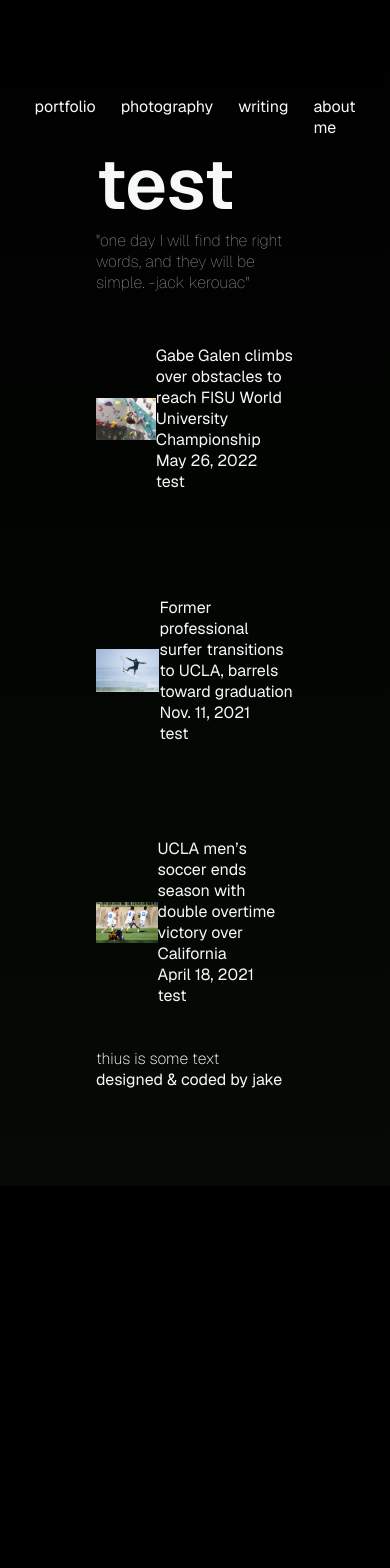
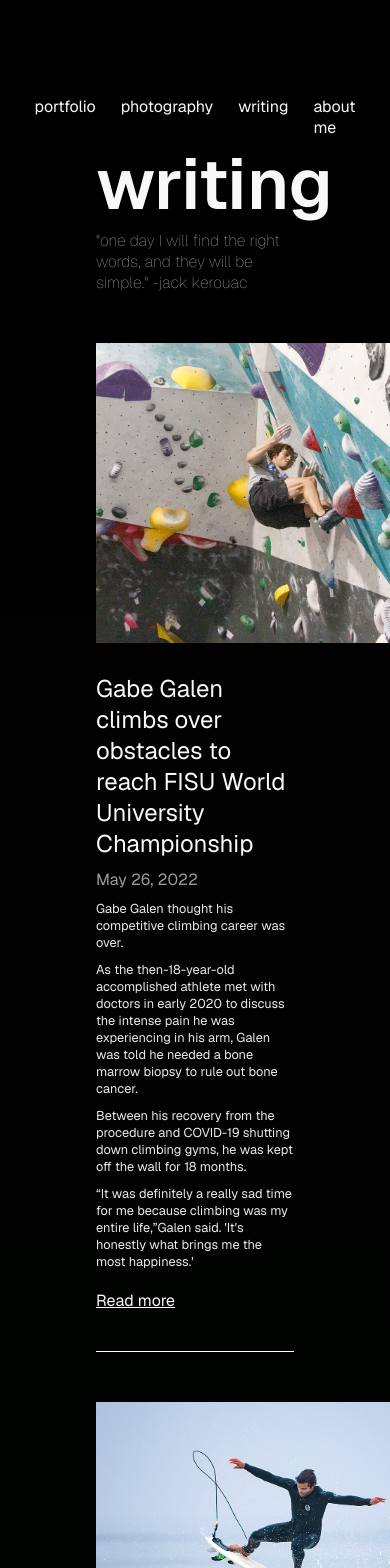
Before and after one commit to jakegreenbergbell/portfolio, a Next.js app: page /home/writing in a window 390 px wide. Shown: the top 1568 px of the page. Before the commit the page ends 1186 px from the top, so only its background shows below. Built offline with nearby package versions, Linux system fonts and the light colour scheme.

Commit message:
Progress on writing page. V1 done. - Responsive. - Images and text aligned. - Shows Daily Bruin articles.

```diff
--- a/src/app/globals.css
+++ b/src/app/globals.css
@@ -8,6 +8,9 @@
     --foreground-rgb: 247, 248, 248;
     --background-start-rgb: 0, 0, 0;
     --background-end-rgb: 5, 10, 5;
+
+    --grey-rgb: rgb(154, 155, 155);
+    --grey2-rgb: rgb(233, 233, 233);
 
     --primary-glow: conic-gradient(
         from 180deg at 50% 50%,
@@ -40,7 +43,9 @@
     --card-border-rgb: 131, 134, 135;
 
     --header-fs: clamp(1.5rem, 2rem + 10vw, 8rem);
+    --header2-fs: clamp(1rem, 1.5rem + 10vw, 5rem);
     --body-fs: clamp(0.5rem, 0.5rem + 2vw, 1.5em);
+    --small-fs: clamp(0.6em, 0.7em + 1vw, 0.8em);
 }
 
 @media (prefers-color-scheme: dark) {
--- a/src/app/home/writing/ArticleComponent.js
+++ b/src/app/home/writing/ArticleComponent.js
@@ -2,40 +2,76 @@ import Image from "next/image";
 import styled from "styled-components";
 
 export default function ArticleComponent(props) {
-    const { title, date, imageSrc, alt, link } = props;
-
+    const { title, date, imageSrc, alt, link, preview } = props;
     return (
         <WritingContainer>
             <ImageContainer>
-                <Image
-                    src={imageSrc}
-                    style={{ objectFit: "contain" }}
-                    fill={true}
-                    alt={alt}
-                />
+                <Image src={imageSrc} alt={alt} objectFit="cover" fill />
             </ImageContainer>
             <TextContainer>
-                <div>{title}</div>
-                <div>{date}</div>
-                <a href={link}>test</a>
+                <Title>{title}</Title>
+                <Date>{date}</Date>
+                <Preview>
+                    {preview.map((text) => {
+                        return <PreviewLine key={text}>{text}</PreviewLine>;
+                    })}
+                </Preview>
+                <Link href={link}>Read more</Link>
             </TextContainer>
         </WritingContainer>
     );
 }
 
 const ImageContainer = styled.div`
-    height: clamp(5em, 15em + 3vw, 30em);
-    width: clamp(5em, 15em + 3vw, 30em);
     position: relative;
-    object-fit: "contain";
+    height: 300px;
+    width: 1000px;
+    min-width: 400px;
+    max-width: 400px;
+
+    @media (max-width: 750px) {
+        height: 300px;
+        width: 1000px;
+        min-width: 300px;
+        max-width: 300px;
+    }
 `;
 const TextContainer = styled.div`
     display: flex;
     flex-direction: column;
+    gap: 10px;
 `;
 
 const WritingContainer = styled.div`
     display: flex;
     flex-direction: row;
-    align-items: center;
+    gap: 30px;
+    padding-top: 50px;
+    padding-bottom: 40px;
+    border-bottom: 1px solid white;
+
+    @media (max-width: 750px) {
+        flex-direction: column;
+    }
 `;
+
+const Date = styled.div`
+    color: var(--grey-rgb);
+`;
+
+const Title = styled.div`
+    font-size: clamp(0.2rem, 0.5rem + 50vw, 1.5rem););
+`;
+
+const Preview = styled.div`
+    color: var(--grey2-rgb);
+    font-size: var(--small-fs);
+`;
+
+const PreviewLine = styled.p`
+    padding-bottom: 10px;
+`;
+
+const Link = styled.a`
+    text-decoration: underline;
+`;
--- a/src/app/home/writing/page.js
+++ b/src/app/home/writing/page.js
@@ -1,4 +1,6 @@
 "use client";
+
+import { motion } from "framer-motion";
 
 import Header from "@/app/components/Header";
 import HeaderText from "@/app/components/HeaderText";
@@ -13,19 +15,53 @@ const DailyBruinArticles = [
         imageSrc: "/db1.jpg",
         title: "Gabe Galen climbs over obstacles to reach FISU World University Championship",
         date: "May 26, 2022",
+        preview: [
+            "Gabe Galen thought his competitive climbing career was over.",
+            "As the then-18-year-old accomplished athlete met with doctors in early 2020 to discuss the intense pain he was experiencing in his arm, Galen was told he needed a bone marrow biopsy to rule out bone cancer.",
+            "Between his recovery from the procedure and COVID-19 shutting down climbing gyms, he was kept off the wall for 18 months.",
+            "“It was definitely a really sad time for me because climbing was my entire life,”Galen said. 'It's honestly what brings me the most happiness.'",
+        ],
         link: "https://dailybruin.com/2022/05/26/gabe-galen-climbs-over-obstacles-to-reach-fisu-world-university-championship",
+        alt: "Gabe Galen climbs on an indoor climbing wall",
+        key: 1,
     },
     {
         imageSrc: "/db2.jpg",
         title: "Former professional surfer transitions to UCLA, barrels toward graduation",
         date: "Nov. 11, 2021",
+        preview: [
+            "Dillon Perillo has gone to UCLA, worked a professional career and retired.",
+            "But not in that order.",
+            "The 31-year-old Southern Californian worked for more than 10 years as a professional surfer before retiring, although he's far from retired in the typical sense.            ",
+        ],
         link: "https://dailybruin.com/2021/11/11/former-professional-surfer-transitions-to-ucla-barrels-toward-graduation",
+        alt: "Dillon Perillo does a so-called 'air' while surfing",
+        key: 2,
     },
     {
         imageSrc: "/db3.jpg",
-        title: "UCLA men’s soccer ends season with double overtime victory over California",
+        title: "UCLA men's soccer ends season with double overtime victory over California",
         date: "April 18, 2021",
+        preview: [
+            "First, a shot hit the post, then the second was blocked by a defender before a third was stopped by the goalie.",
+            "Then, Tommy Silva’s one-time putback ricocheted off the post and found the back of the net to win the game for the Bruins in the golden goal.",
+            "“I just remember it hitting two posts, a little scramble with the keeper,” the freshman defender said. “And then I was just sitting in the box and my only thought was ‘Smash it,’ and that’s what I did.”",
+        ],
         link: "https://dailybruin.com/2021/04/18/ucla-mens-soccer-ends-season-with-double-overtime-victory-over-california",
+        alt: "The UCLA men's soccer team celebrates their overtime win",
+        key: 3,
+    },
+    {
+        imageSrc: "/db4.jpg",
+        title: "Rock climber Ross Fulkerson balances school with training, reaches for Olympics",
+        date: "March 5, 2020",
+        preview: [
+            "Ross Fulkerson said he knew he wanted to go to college and be a professional rock climber. What he didn’t know was how hard it would be to do both at the same time, especially if it involved training for the Olympics.",
+            "“I’m just not going to be able to meet my climbing goals if I put all my energy into school,” said the first-year undeclared student. “So there’s definitely a balance that I have yet to perfect, if that’s even possible.”",
+        ],
+        link: "https://dailybruin.com/2020/03/05/rock-climber-ross-fulkerson-balances-school-with-training-reaches-for-olympics",
+        alt: "Ross Fulkerson hangs from the climbing wall",
+        key: 4,
     },
 ];
 
@@ -35,39 +71,29 @@ export default function Page() {
             <Container>
                 <StyledHeader />
                 <div>
-                    <HeaderText>test</HeaderText>
+                    <HeaderText>writing</HeaderText>
+
                     <Quote>
                         "one day I will find the right words, and they will be
-                        simple. -jack kerouac"
+                        simple." -jack kerouac
                     </Quote>
-                    {DailyBruinArticles.map((article) => (
-                        <ArticleComponent {...article} />
-                    ))}
-
-                    <BodyText>thius is some text</BodyText>
+                    <motion.div
+                        layout
+                        initial={{ opacity: 0, marginTop: "-20px" }}
+                        animate={{ opacity: 1, marginTop: "0px" }}
+                        transition={{ duration: 1.5, ease: "easeIn" }}
+                    >
+                        {DailyBruinArticles.map((article) => {
+                            const { key, ...rest } = article;
+                            return <ArticleComponent key={key} {...rest} />;
+                        })}
+                    </motion.div>
                 </div>
-                <StyledFooter />
+                <StyledFooter>design & coded by Jake</StyledFooter>
             </Container>
         </main>
     );
 }
-
-const ImageContainer = styled.div`
-    height: clamp(5em, 15em + 3vw, 30em);
-    width: clamp(5em, 15em + 3vw, 30em);
-    position: relative;
-    object-fit: "contain";
-`;
-const TextContainer = styled.div`
-    display: flex;
-    flex-direction: column;
-`;
-
-const WritingContainer = styled.div`
-    display: flex;
-    flex-direction: row;
-    align-items: center;
-`;
 
 const Container = styled.div`
     display: flex;
@@ -78,12 +104,15 @@ const Container = styled.div`
 
 const Quote = styled.div`
     font-weight: 100;
+    font-size: var(--body-fs);
     color: rgb(150 150 150);
 `;
 
-const StyledFooter = styled(Footer)`
+const StyledFooter = styled.div`
     position: sticky;
     bottom: 0;
+    align-self: center;
+    margin-top: 80px;
 `;
 
 const StyledHeader = styled(Header)`
--- a/src/app/page.js
+++ b/src/app/page.js
@@ -4,8 +4,8 @@ import Link from "next/link";
 import { useEffect } from "react";
 import { motion, useMotionValue, useTransform, animate } from "framer-motion";
 import styled from "styled-components";
-import { SimpleButton } from "./components/Button";
-import { BodyText } from "./components/BodyText";
+import SimpleButton from "./components/Button";
+import BodyText from "./components/BodyText";
 
 export default function Page() {
     const baseText =
```
Also changed, not shown: public/db4.jpg (added).
